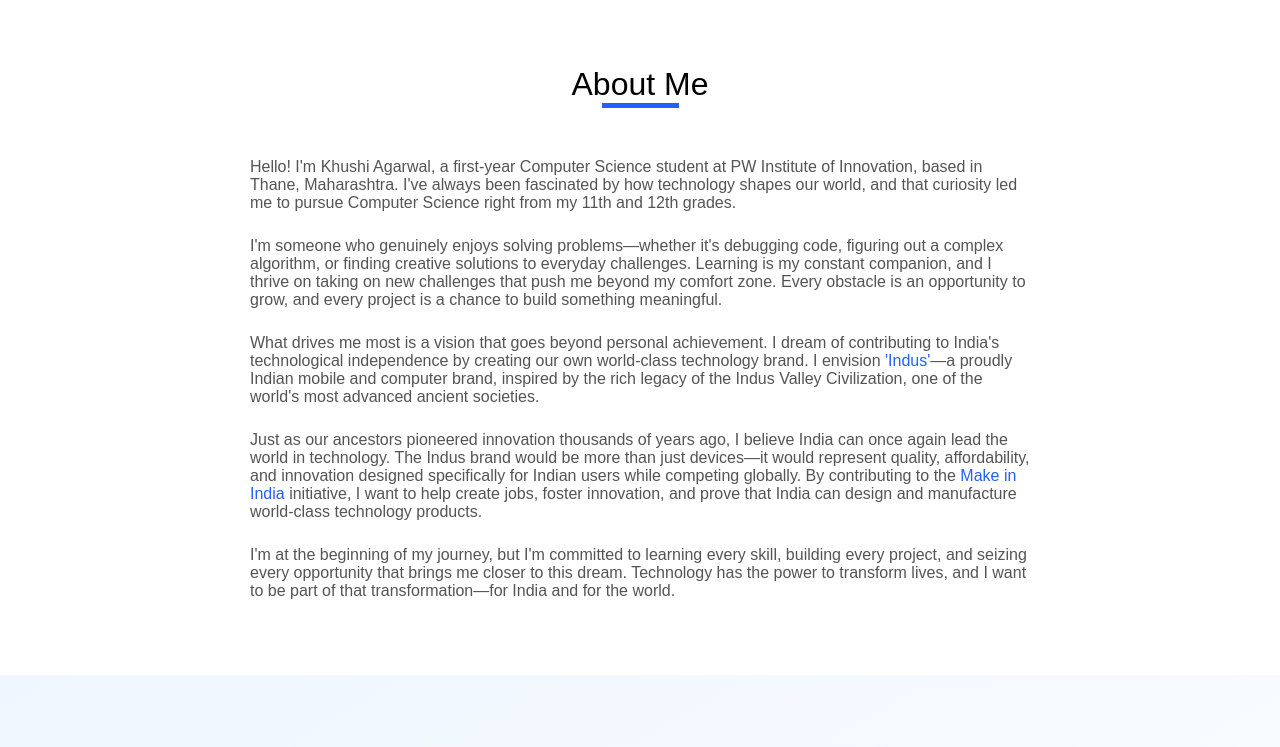
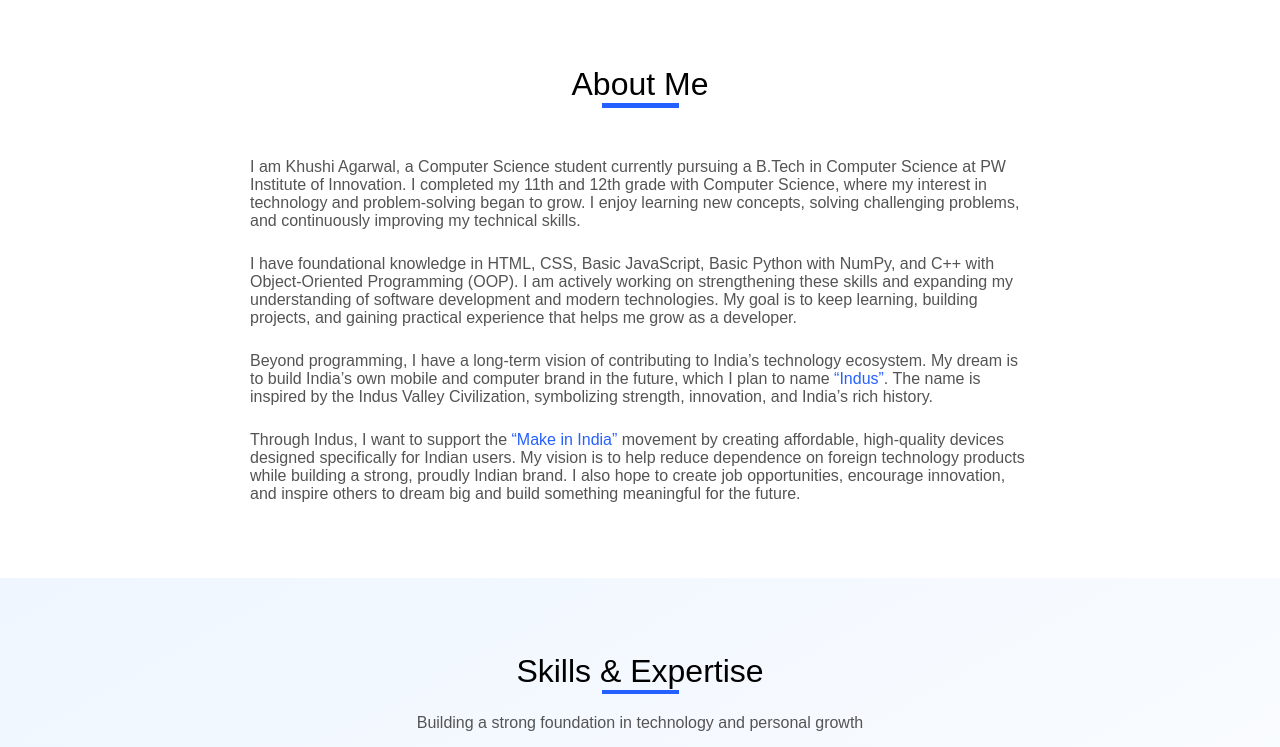
Before and after one commit to Khushi-agarwal1401/ui-portfolio, a website: page index.html in a window 1280 px wide. Shown: the part 677-1424 px from the top of the page. Drawn offline with nearby package versions, Linux system fonts and the light colour scheme.

Commit message:
Revise personal introduction and vision statements

```diff
--- a/index.html
+++ b/index.html
@@ -53,23 +53,19 @@
                 <h1 class="heading">About Me</h1>
                 <hr class="headline">
                 <p class="intro">
-                    Hello! I'm Khushi Agarwal, a first-year Computer Science student at PW Institute of Innovation, based in Thane, Maharashtra. I've always been fascinated by how technology shapes our world, and that curiosity led me to pursue Computer Science right from my 11th and 12th grades.
+                    I am Khushi Agarwal, a Computer Science student currently pursuing a B.Tech in Computer Science at PW Institute of Innovation. I completed my 11th and 12th grade with Computer Science, where my interest in technology and problem-solving began to grow. I enjoy learning new concepts, solving challenging problems, and continuously improving my technical skills.
                 </p>
 
                 <p class="intro">
-                    I'm someone who genuinely enjoys solving problems—whether it's debugging code, figuring out a complex algorithm, or finding creative solutions to everyday challenges. Learning is my constant companion, and I thrive on taking on new challenges that push me beyond my comfort zone. Every obstacle is an opportunity to grow, and every project is a chance to build something meaningful.
+                    I have foundational knowledge in HTML, CSS, Basic JavaScript, Basic Python with NumPy, and C++ with Object-Oriented Programming (OOP). I am actively working on strengthening these skills and expanding my understanding of software development and modern technologies. My goal is to keep learning, building projects, and gaining practical experience that helps me grow as a developer.
                 </p>
 
                 <p class="intro">
-                    What drives me most is a vision that goes beyond personal achievement. I dream of contributing to India's technological independence by creating our own world-class technology brand. I envision <span>'Indus'</span>—a proudly Indian mobile and computer brand, inspired by the rich legacy of the Indus Valley Civilization, one of the world's most advanced ancient societies.
+                    Beyond programming, I have a long-term vision of contributing to India’s technology ecosystem. My dream is to build India’s own mobile and computer brand in the future, which I plan to name <span>“Indus”</span>. The name is inspired by the Indus Valley Civilization, symbolizing strength, innovation, and India’s rich history.
                 </p>
 
                 <p class="intro">
-                    Just as our ancestors pioneered innovation thousands of years ago, I believe India can once again lead the world in technology. The Indus brand would be more than just devices—it would represent quality, affordability, and innovation designed specifically for Indian users while competing globally. By contributing to the <span>Make in India</span> initiative, I want to help create jobs, foster innovation, and prove that India can design and manufacture world-class technology products.
-                </p>
-
-                <p class="intro">
-                    I'm at the beginning of my journey, but I'm committed to learning every skill, building every project, and seizing every opportunity that brings me closer to this dream. Technology has the power to transform lives, and I want to be part of that transformation—for India and for the world.
+                    Through Indus, I want to support the <span>“Make in India”</span> movement by creating affordable, high-quality devices designed specifically for Indian users. My vision is to help reduce dependence on foreign technology products while building a strong, proudly Indian brand. I also hope to create job opportunities, encourage innovation, and inspire others to dream big and build something meaningful for the future.
                 </p>
             </div>
         </section>
```
